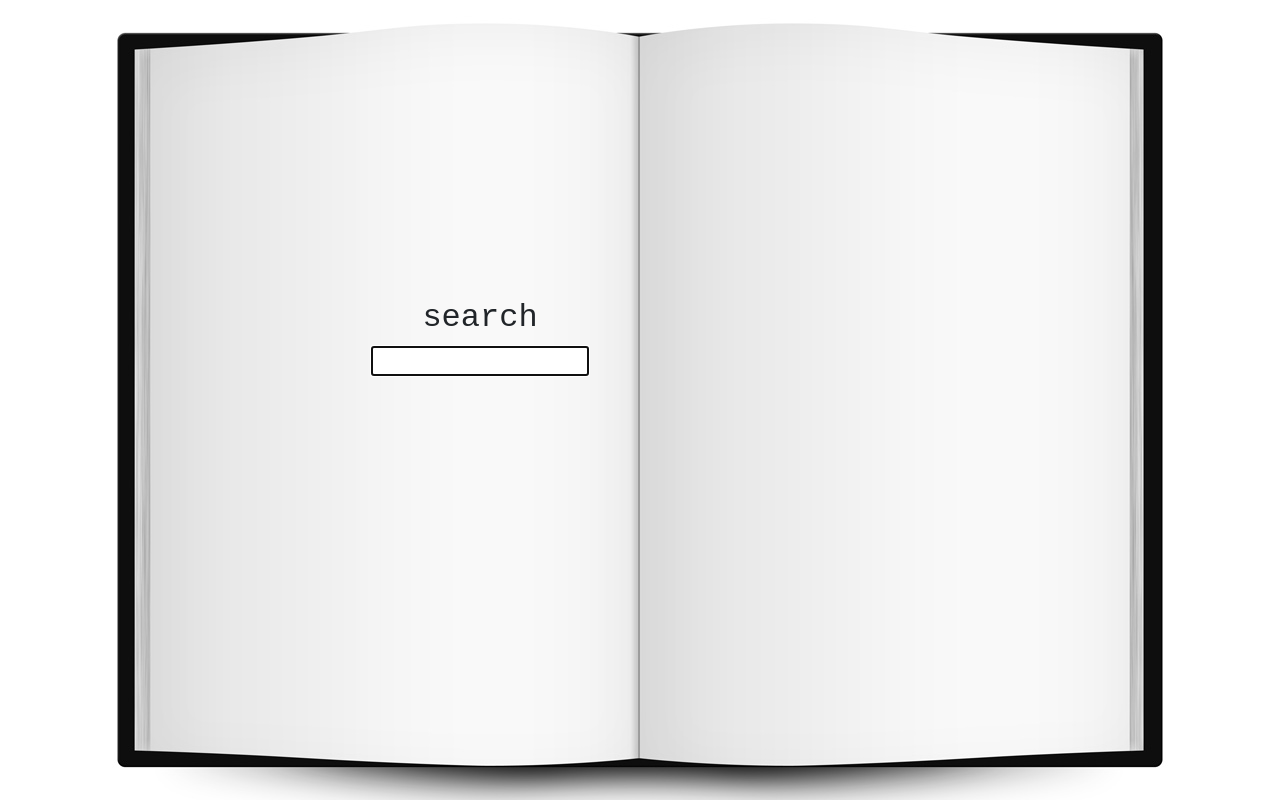
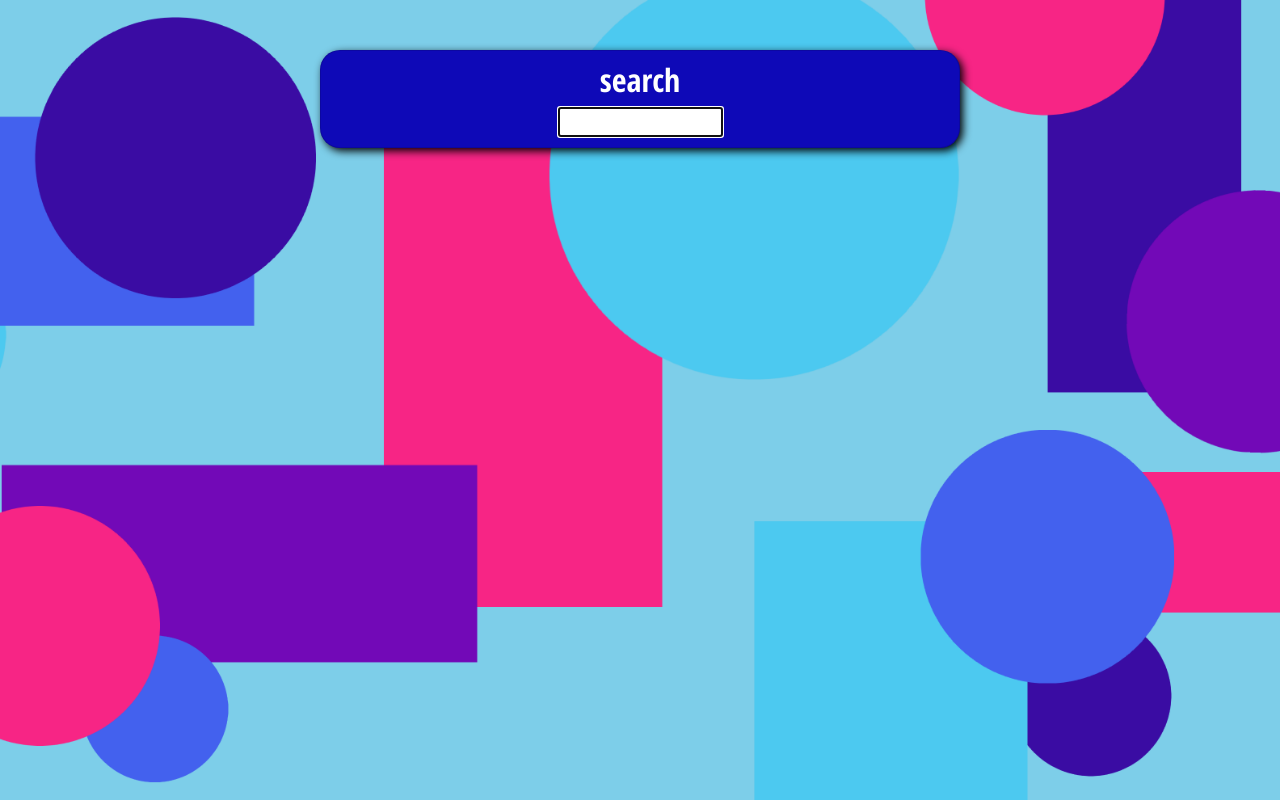
Before and after one commit to maisiemay06/dictionary-project, a React (Create React App) app in the folder dictionary-project/: page / in a window 1280 px wide. Built offline with nearby package versions, Linux system fonts and the light colour scheme.

Commit message:
redesign colour scheme and background. split into cards

```diff
--- a/dictionary-project/public/index.html
+++ b/dictionary-project/public/index.html
@@ -9,6 +9,10 @@
       name="description"
       content="Web site created using create-react-app"
     />
+
+    <link rel="preconnect" href="https://fonts.googleapis.com">
+<link rel="preconnect" href="https://fonts.gstatic.com" crossorigin>
+<link href="https://fonts.googleapis.com/css2?family=Open+Sans+Condensed:ital,wght@0,300;0,700;1,300&display=swap" rel="stylesheet">
     <link href="https://cdn.jsdelivr.net/npm/bootstrap@5.1.3/dist/css/bootstrap.min.css" rel="stylesheet" integrity="sha384-1BmE4kWBq78iYhFldvKuhfTAU6auU8tT94WrHftjDbrCEXSU1oBoqyl2QvZ6jIW3" crossorigin="anonymous">
     <link rel="apple-touch-icon" href="%PUBLIC_URL%/logo192.png" />
     <!--
--- a/dictionary-project/src/App.css
+++ b/dictionary-project/src/App.css
@@ -1,47 +1,57 @@
 main {
-  background-image: url(./blank-open-book.jpg);
-  background-repeat: no-repeat;
+  background-image: url(./background-image.png);
+  background-size: cover;
+  background-repeat: repeat;
   background-position: center;
-  height: 100vh;
   width: 100%;
-  overflow: hidden;
+  min-height: 100vh;
+  padding-top: 50px;
+  color: white;
+  font-family: 'Open Sans Condensed', sans-serif;
 }
 .main-body {
-  height: 60vh;
   width: 50%;
-  display: grid;
-  grid-template-columns: 50% 50%;
-  align-content: center;
-  align-items: center;
+  min-width: 350px;
+  max-width: 700px;
   margin: auto;
-  margin-top: 100px;
-  font-family: 'Courier New', Courier, monospace;
 }
-.left {
-  padding: 15px;
-  padding-top: 30px;
-  text-align: center;
-  margin: auto;
-  height: 100%;
-  grid-column: 1 / span 1;
-  width: 100%;
+.card {
+  padding: 10px;
+  margin-bottom: 20px;
+  border-radius: 20px;
+  box-shadow: 3px 3px 8px black;
 }
 
-.left input {
-  margin-bottom: 20px;
+h2, h1 {
+  font-weight: bold;
+}
+
+.search {
+  text-align: center;
+  background-color: rgba(14, 9, 183);
+}
+
+input {
   text-align: center;
 }
 
-
-.right {
-  margin-left: 20px;
-  color: black;
-  grid-column: 2 / span 1;
-  width: 100%;
+.definition {
+  text-align: center;
+  background-color: rgba(58, 12, 163);
 }
 
+h5 {
+  font-weight: bold;
+}
+
+.synonym-card {
+  text-align: center;
+  background-color: rgba(67, 97, 238);
+}
 .synonyms {
   display: grid;
   grid-template-columns: repeat(2, 1fr);
   overflow: hidden;
+  padding: 0px 20px;
+  font-size: 1.5em;
 }
--- a/dictionary-project/src/Definition.js
+++ b/dictionary-project/src/Definition.js
@@ -2,10 +2,9 @@ import React from "react";
 import Meaning from "./Meaning.js";
 
 export default function Definition(props) {
-    console.log(props.result);
     if (props.result) {
         return (
-        <div className="definition">
+        <div className="definition card">
             <h1>{props.result.word}</h1>
             {props.result.meanings.map(function (meaning, index) {
                 return (
--- a/dictionary-project/src/Meaning.js
+++ b/dictionary-project/src/Meaning.js
@@ -4,10 +4,9 @@ import Synonyms from "./Synonyms";
 export default function Meaning(props) {
     return (
         <span>
-            <h6>{props.meaning.partOfSpeech}</h6>
+            <h5>{props.meaning.partOfSpeech}</h5>
             <p>{props.meaning.definitions[0].definition}</p>
             <i>"{props.meaning.definitions[0].example}"</i>
-
         </span>
     )
 }
--- a/dictionary-project/src/SearchBar.js
+++ b/dictionary-project/src/SearchBar.js
@@ -23,20 +23,14 @@ export default function SearchBar() {
 
     return (
         <div className="main-body">
-            <div className="left">
-                <div className="search">
+            <div className="card search">
                 <h2>search</h2>
                 <form onSubmit={search}>
                     <input type="text" autoFocus={true} onChange={handleSearchSubmit}></input>
                 </form>
             </div>
             <Definition result={result} />
-            </div>
-           <div className="right">
-
             <Synonyms result={result} />
-
-           </div>
         </div>
     )
 }
--- a/dictionary-project/src/Synonyms.js
+++ b/dictionary-project/src/Synonyms.js
@@ -3,14 +3,14 @@ import React from "react";
 export default function Synonyms(props) {
     if (props.result) {
         return (
-            <div>
+            <div className="card synonym-card">
                 <h2>synonyms</h2>
                 <div className="synonyms">
                     {props.result.meanings[0].definitions[0].synonyms.map(function (synonyms, index) {
                         if (index < 12) {
                         return (
                             <div key={index}>
-                                <h5>{synonyms}</h5>
+                                <p>{synonyms}</p>
                             </div>
                         )}
                     })}
```
Also changed, not shown: dictionary-project/src/background-image.png (added), dictionary-project/src/blank-open-book.jpg (deleted). Lines whose indentation alone changed are shown as unchanged.
